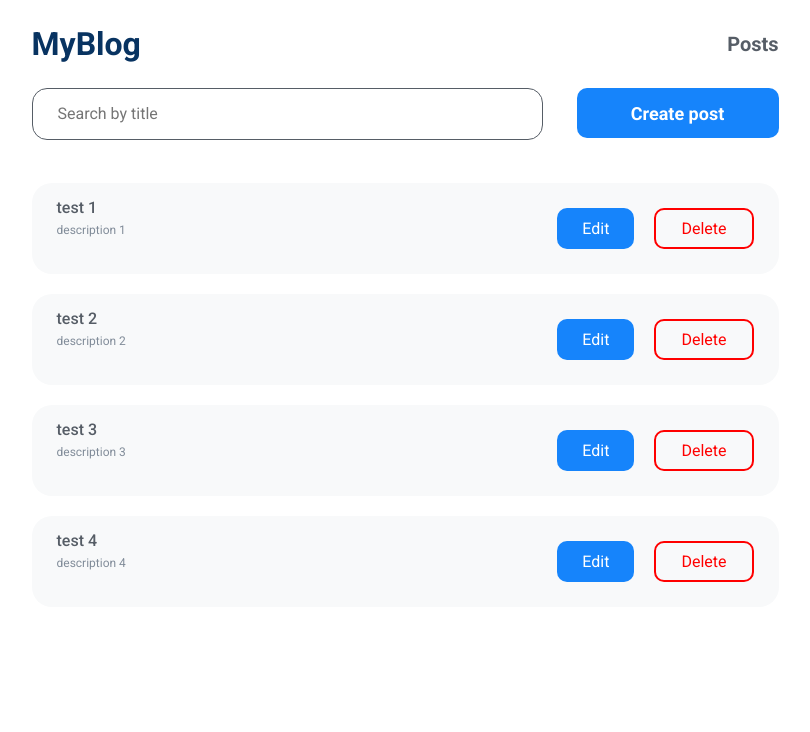
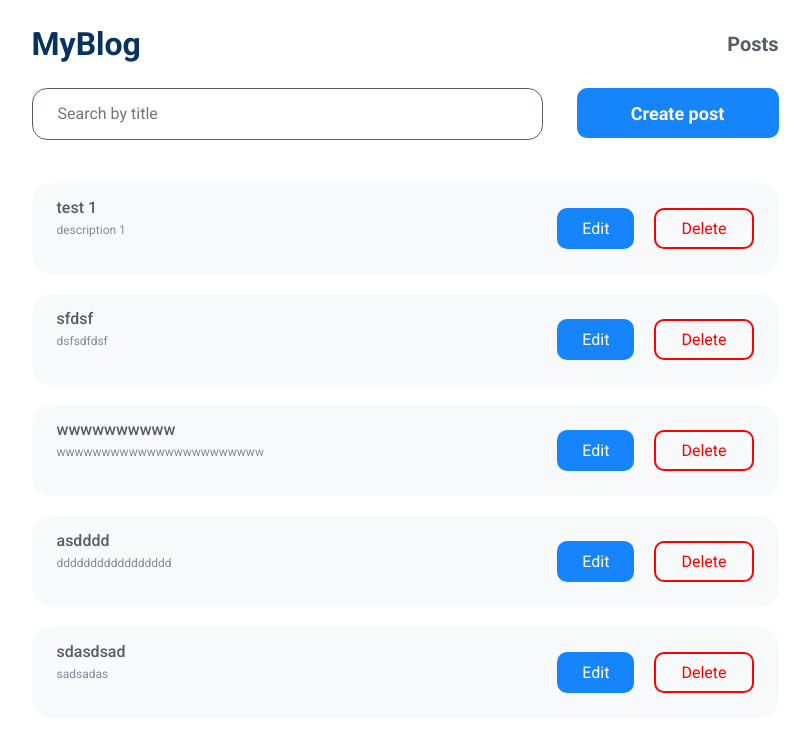
Before and after one commit to piskarev06/my-blog, a React (Create React App) app: page / in a window 1280 px wide. Shown: the top 732 px of the page, without its empty margins (235-1045 px from the left). Built offline with nearby package versions, Linux system fonts and the light colour scheme; data requests are answered from the project's data file.

Commit message:
add post

```diff
--- a/db.json
+++ b/db.json
@@ -6,19 +6,24 @@
       "description": "description 1"
     },
     {
-			"id": 2,
-			"title": "test 2",
-			"description": "description 2"
+      "id": "6b81194b-8653-4935-ab60-cc530e79dd30",
+      "title": "sfdsf",
+      "description": "dsfsdfdsf"
     },
     {
-			"id": 3,
-			"title": "test 3",
-			"description": "description 3"
+      "id": "232ad60c-e50d-4544-97f3-4144fc623c36",
+      "title": "wwwwwwwwww",
+      "description": "wwwwwwwwwwwwwwwwwwwwwww"
     },
     {
-			"id": 4,
-			"title": "test 4",
-			"description": "description 4"
+      "id": "4dfcbebf-f0fd-45c7-99f8-cbfcc9eb59f9",
+      "title": "asdddd",
+      "description": "ddddddddddddddddd"
+    },
+    {
+      "id": "75fdcd16-c92f-4d10-ad90-e71b76820bcb",
+      "title": "sdasdsad",
+      "description": "sadsadas"
     }
   ]
 }
--- a/package.json
+++ b/package.json
@@ -10,6 +10,7 @@
 		"@types/node": "^16.11.43",
 		"@types/react": "^18.0.15",
 		"@types/react-dom": "^18.0.6",
+		"axios": "^0.27.2",
 		"json-server": "^0.17.0",
 		"react": "^18.2.0",
 		"react-dom": "^18.2.0",
@@ -21,6 +22,7 @@
 		"redux-devtools-extension": "^2.13.9",
 		"styled-components": "^5.3.5",
 		"typescript": "^4.7.4",
+		"uuid": "^8.3.2",
 		"web-vitals": "^2.1.4"
 	},
 	"scripts": {
@@ -72,6 +74,7 @@
 		"@storybook/react": "^6.5.9",
 		"@storybook/testing-library": "^0.0.13",
 		"@types/styled-components": "^5.1.25",
+		"@types/uuid": "^8.3.4",
 		"babel-plugin-named-exports-order": "^0.0.2",
 		"prop-types": "^15.8.1",
 		"webpack": "^5.73.0"
--- a/src/api.ts
+++ b/src/api.ts
@@ -1,3 +1,7 @@
+import axios from 'axios'
+
+import { PostType } from './store/posts/posts.types'
+
 const url = 'http://localhost:3004/posts'
 
 export const getAllPosts = async () => {
@@ -9,3 +13,8 @@ export const getPostById = async (postId: string) => {
 	const res = await fetch(url + '/' + postId)
 	return await res.json()
 }
+
+export const createNewPost = async (post: PostType) => {
+	const res = await axios.post(url, post)
+	return res
+}
--- a/src/components/CreatePost/CreatePost.tsx
+++ b/src/components/CreatePost/CreatePost.tsx
@@ -1,12 +1,18 @@
 import React, { FC } from 'react'
+import { v4 as uuid } from 'uuid'
+import { useDispatch } from 'react-redux'
 
+import { createNewPost } from '../../api'
 import { useInput } from '../../hooks/useInput'
 import { CreateTitle, CreateInput, CreateInputs, CreateBtn, CreateError } from './CreatePost.styled'
+import { addPost } from '../../store/posts/postsActions'
 
 interface CreatePostProps {
 	setActive: (cond: boolean) => void
 }
 export const CreatePost: FC<CreatePostProps> = ({ setActive }) => {
+	const dispatch = useDispatch()
+
 	const title = useInput('', { isEmpty: true, maxLenght: 12 })
 	const desc = useInput('', { isEmpty: true, maxLenght: 25 })
 	type TitleType = typeof title
@@ -14,7 +20,11 @@ export const CreatePost: FC<CreatePostProps> = ({ setActive }) => {
 
 	const onSubmit = (e: any, title: TitleType, desc: DescType) => {
 		e.preventDefault()
-		console.log(title.value, desc.value)
+
+		let post = { id: uuid(), title: title.value, description: desc.value }
+		createNewPost(post)
+
+		dispatch(addPost(post))
 
 		setActive(false)
 
--- a/src/pages/HomePage/HomePage.tsx
+++ b/src/pages/HomePage/HomePage.tsx
@@ -1,5 +1,5 @@
 import React, { FC, useEffect, useState } from 'react'
-import { useDispatch } from 'react-redux'
+import { useDispatch, useSelector } from 'react-redux'
 
 import { getAllPosts } from '../../api'
 import { CreatePost } from '../../components/CreatePost/CreatePost'
@@ -7,17 +7,17 @@ import { Modal } from '../../components/Modal/Modal'
 import { PostList } from '../../components/PostList/PostList'
 import { HomeTop, HomeBtn, HomeInput } from './HomePage.styled'
 import { getAllPostsAction } from '../../store/posts/postsActions'
+import { selectAllPosts } from '../../store/posts/postsSelectors'
 
 export const HomePage: FC = () => {
-	const [posts, setPosts] = useState([])
 	const [activeModal, setActiveModal] = useState(false)
 
 	const dispatch = useDispatch()
+	const posts = useSelector(selectAllPosts)
 
 	useEffect(() => {
 		getAllPosts().then((data) => {
 			dispatch(getAllPostsAction(data))
-			setPosts(data)
 		})
 	}, [])
 
--- a/src/store/posts/postsActions.ts
+++ b/src/store/posts/postsActions.ts
@@ -1,7 +1,12 @@
-import { GET_ALL_POSTS } from './postsConstans'
+import { GET_ALL_POSTS, ADD_POST } from './postsConstans'
 import { PostType } from './posts.types'
 
 export const getAllPostsAction = (posts: PostType[]) => ({
 	type: GET_ALL_POSTS,
 	posts,
 })
+
+export const addPost = (post: PostType) => ({
+	type: ADD_POST,
+	post,
+})
--- a/src/store/posts/postsConstans.ts
+++ b/src/store/posts/postsConstans.ts
@@ -1 +1,2 @@
 export const GET_ALL_POSTS = 'GET_ALL_POSTS'
+export const ADD_POST = 'ADD_POST'
--- a/src/store/posts/postsReducer.ts
+++ b/src/store/posts/postsReducer.ts
@@ -1,11 +1,14 @@
 import { PostType, PostsAction } from './posts.types'
-import { GET_ALL_POSTS } from './postsConstans'
+import { GET_ALL_POSTS, ADD_POST } from './postsConstans'
 
 export const postsReducer = (state: PostType[] = [], action: PostsAction): PostType[] => {
 	switch (action.type) {
 		case GET_ALL_POSTS: {
 			return action.posts
 		}
+		case ADD_POST: {
+			return [...state, action.post]
+		}
 		default: {
 			return state
 		}
```
Also changed, not shown: src/store/posts/posts.types.ts (+7 -2 lines), 1 other file (tests, documents, lock files or other folders). Lines whose indentation alone changed are shown as unchanged.
